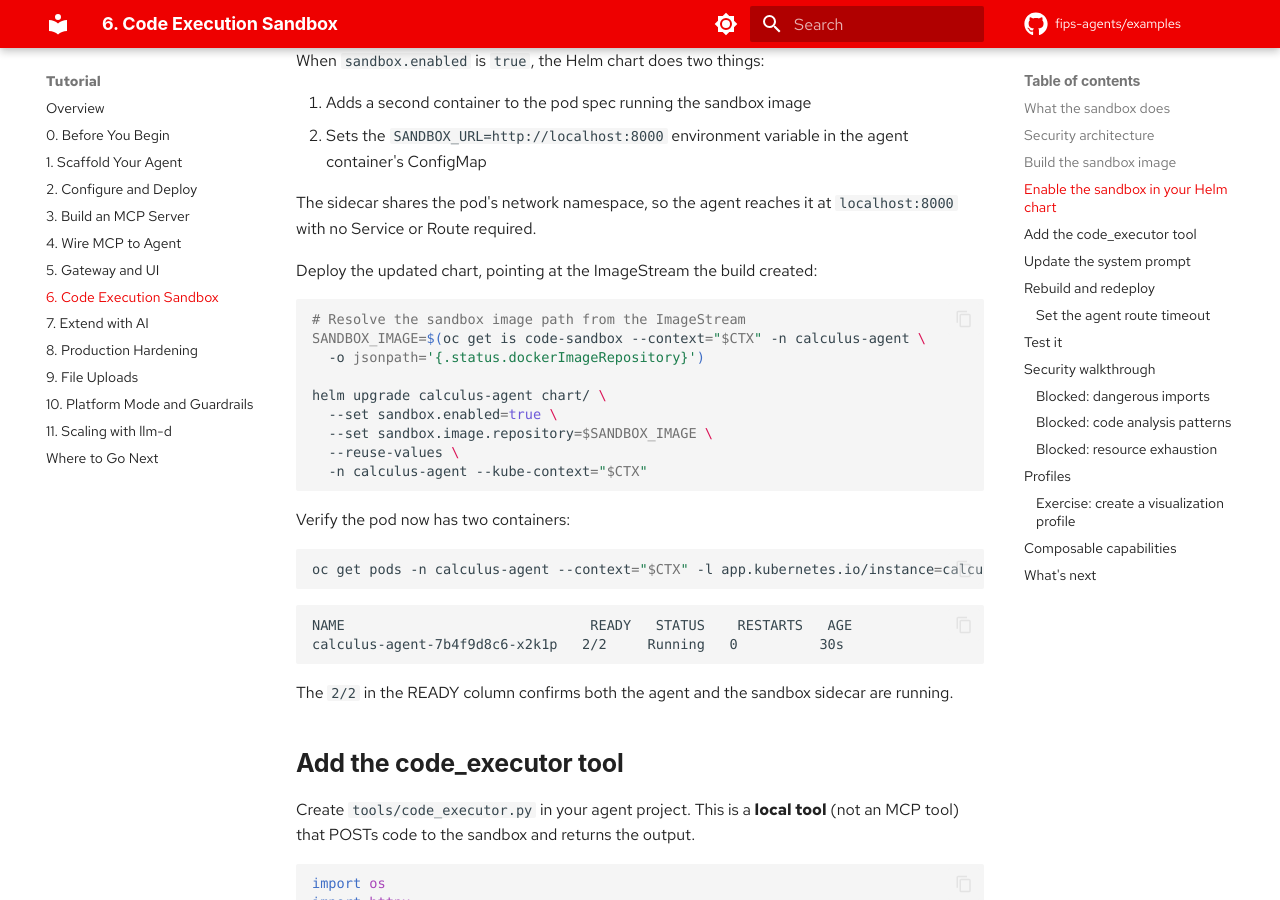
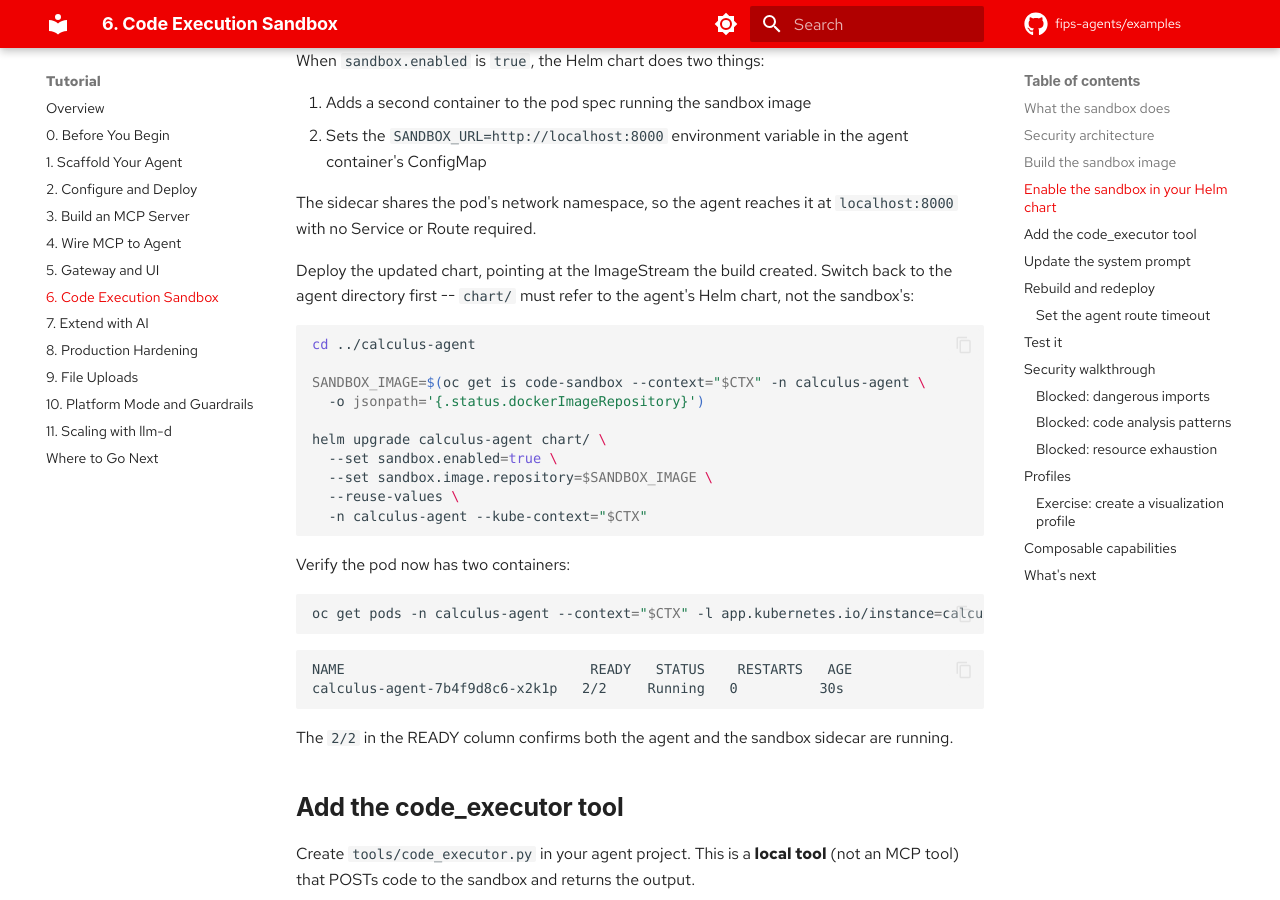
Before and after one commit to fips-agents/examples, an MkDocs documentation site: the page built from docs/06-code-sandbox.md, in a window 1280 px wide and 900 px high, scrolled down 2361 px. Built offline with MkDocs 1.6.1 and Material for MkDocs 9.7.7, drawn with Linux system fonts in a browser that asks for light colours; some web fonts are replaced; comment, search, counter and statistics services are not loaded.

Commit message:
docs: Add cd to agent dir before sandbox Helm upgrade in Module 6
Running helm upgrade from code-sandbox/ uses the wrong chart. Also
removed shell comment from bash block.

Assisted-by: Claude Code (Opus 4.6)

````diff
--- a/docs/06-code-sandbox.md
+++ b/docs/06-code-sandbox.md
@@ -104,10 +104,13 @@ When `sandbox.enabled` is `true`, the Helm chart does two things:
 The sidecar shares the pod's network namespace, so the agent reaches it at
 `localhost:8000` with no Service or Route required.
 
-Deploy the updated chart, pointing at the ImageStream the build created:
+Deploy the updated chart, pointing at the ImageStream the build created.
+Switch back to the agent directory first -- `chart/` must refer to the
+agent's Helm chart, not the sandbox's:
 
 ```bash
-# Resolve the sandbox image path from the ImageStream
+cd ../calculus-agent
+
 SANDBOX_IMAGE=$(oc get is code-sandbox --context="$CTX" -n calculus-agent \
   -o jsonpath='{.status.dockerImageRepository}')
 
````
